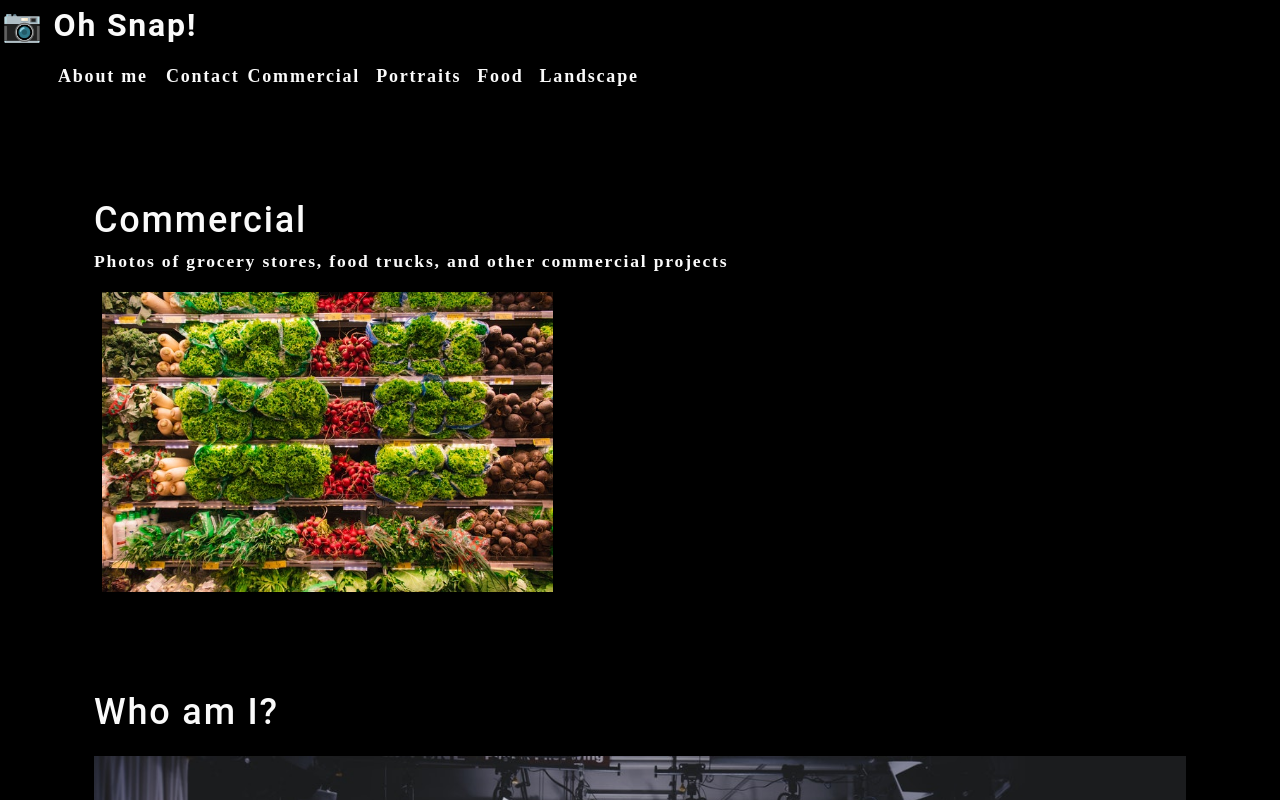
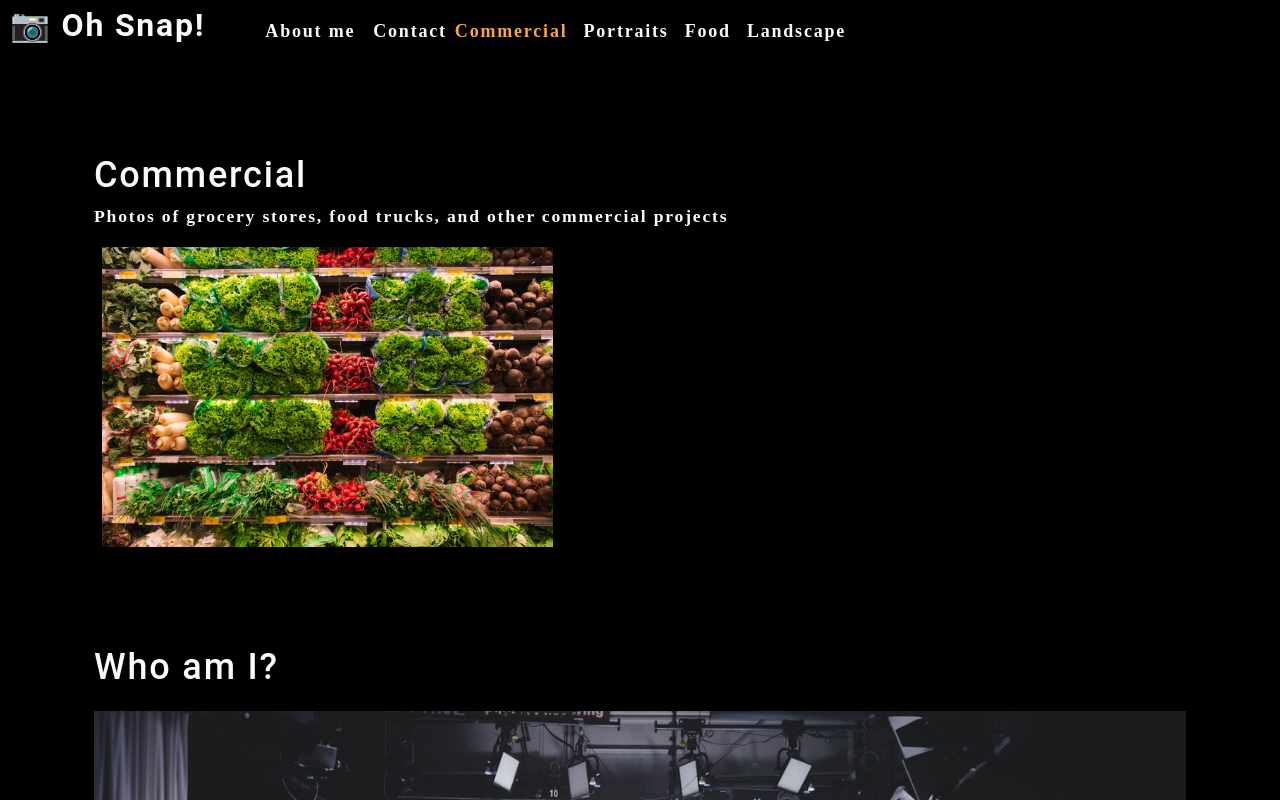
Before and after one commit to elfsvet/photo-port, a React (Create React App) app: page / in a window 1280 px wide. Shown: the top 800 px of the page. Built offline with nearby package versions, Linux system fonts and the light colour scheme.

Commit message:
added useEffect in nav

```diff
--- a/src/App.js
+++ b/src/App.js
@@ -1,4 +1,4 @@
-import React from 'react';
+import React, { useState } from 'react';
 // import logo from './logo.svg';
 import './App.css';
 import About from './components/About';
@@ -6,9 +6,24 @@ import Nav from './components/Nav';
 import Gallery from './components/Gallery';
 // JSX
 function App() {
+  const [categories] = useState([
+    {
+      name: 'commercial',
+      description: 'Photos of grocery stores, food trucks, and other commercial projects',
+    },
+    { name: 'portraits', description: 'Portraits of people in my life' },
+    { name: 'food', description: 'Delicious delicacies' },
+    { name: 'landscape', description: 'Fields, farmhouses, waterfalls, and the beauty of nature' },
+  ]);
+
+  const [currentCategory, setCurrentCategory] = useState(categories[0]);
+
   return (
     <div>
-      <Nav />
+      <Nav categories={categories}
+      setCurrentCategory={setCurrentCategory}
+      currentCategory={currentCategory}
+      />
       <main>
         <Gallery />
         <About />
--- a/src/components/Nav/index.js
+++ b/src/components/Nav/index.js
@@ -1,31 +1,26 @@
-import React from 'react';
+import React, {useEffect} from 'react';
 import { capitalizeFirstLetter } from '../../utils/helpers';
-const categories = [
-    {
-        name: "commercial",
-        description: "Photos of grocery stores, food trucks, and other commercial projects",
-    },
-    {
-        name: "portraits",
-        description: "Portraits of people in my life"
-    },
-    {
-        name: "food",
-        description: "Delicious delicacies"
-    },
-    {
-        name: "landscape",
-        description: "Fields, farmhouses, waterfalls, and the beauty of nature",
-    },
-];
 
-const categorySelected = (name) => {
-    console.log(`${name} clicked`);
-}
+const Nav = (props) => {
 
-const Nav = () => {
+
+    const {
+        categories =[],
+        setCurrentCategory,
+        currentCategory
+    } = props;
+
+    useEffect(() => {
+        document.title = capitalizeFirstLetter(currentCategory.name);
+    }, [currentCategory]);
+    // const [currentCategory, setCurrentCategory] = useState(categories[0]);
+
+    // const categorySelected = (name) => {
+    //     console.log(`${name} clicked`);
+    // }
+
     return (
-        <header>
+        <header className='flex-row px-1'>
             <h2>
                 <a data-testid="link" href="/">
                     <span role="img" aria-label='camera'> 📷</span> Oh Snap!
@@ -44,10 +39,10 @@ const Nav = () => {
                     {/* the single element should be return from map. that's why we use () not {} */}
                     {categories.map((category) => (
                         <li
-                            className="mx-1"
-                            key={category.name}>
+                            className={`mx-1 ${
+                                currentCategory.name === category.name && 'navActive'}`} key={category.name}>
                             {/* if we wont have anonymous function it will call the function on render of the components */}
-                            <span onClick={() => categorySelected(category.name)}>
+                            <span onClick={() => setCurrentCategory(category)}>
                                 {capitalizeFirstLetter(category.name)}
                             </span>
                         </li>
```
